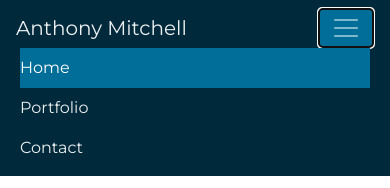
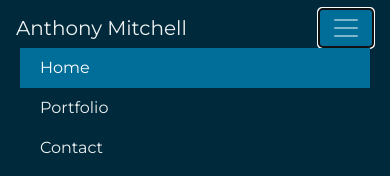
Before and after one commit to Drantho/SchoolPortfolio, a plain HTML site: page index.html in a window 390 px wide. Both pictures are taken after a click on the button "Toggle navigation". Shown: the top 188 px of the page. Drawn offline with nearby package versions, Linux system fonts and the light colour scheme.

Commit message:
style updates

```diff
--- a/assets/css/style.css
+++ b/assets/css/style.css
@@ -71,6 +71,12 @@ ul li{
 .technologies{
     clear: both;
     margin: 15px 0 0 0;
+}
+
+@media only screen and (max-width: 991px){
+    .navbar-nav .nav-link{
+        padding-left: 20px;
+    }
 }
 
 /* medium screens */
```
